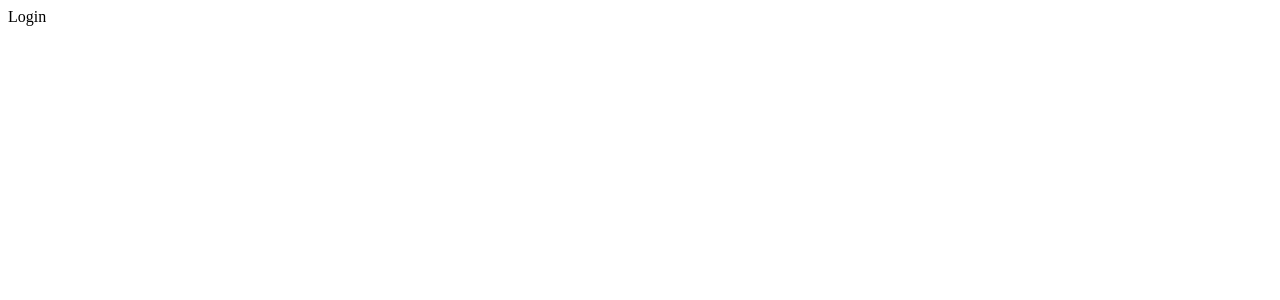
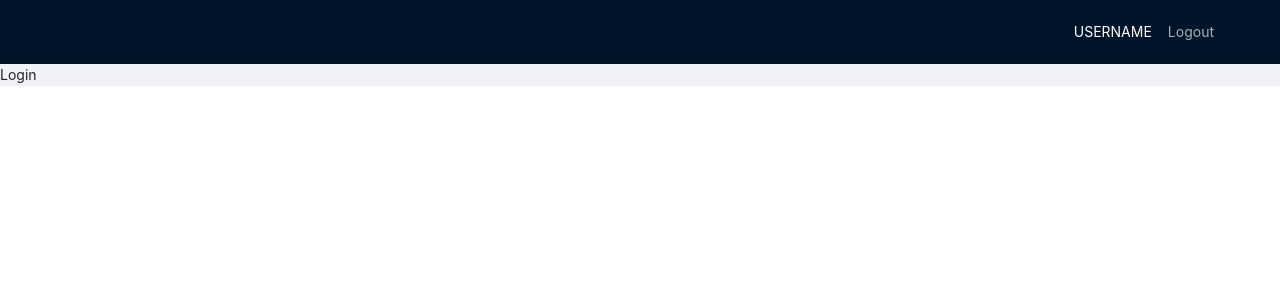
Before and after one commit to tminus0ne/calendar-todo, a React (Create React App) app: page /login in a window 1280 px wide. Shown: the top 300 px of the page. Built offline with nearby package versions, Linux system fonts and the light colour scheme.

Commit message:
add Navbar component

```diff
--- a/src/App.css
+++ b/src/App.css
@@ -1,38 +1 @@
-.App {
-  text-align: center;
-}
-
-.App-logo {
-  height: 40vmin;
-  pointer-events: none;
-}
-
-@media (prefers-reduced-motion: no-preference) {
-  .App-logo {
-    animation: App-logo-spin infinite 20s linear;
-  }
-}
-
-.App-header {
-  background-color: #282c34;
-  min-height: 100vh;
-  display: flex;
-  flex-direction: column;
-  align-items: center;
-  justify-content: center;
-  font-size: calc(10px + 2vmin);
-  color: white;
-}
-
-.App-link {
-  color: #61dafb;
-}
-
-@keyframes App-logo-spin {
-  from {
-    transform: rotate(0deg);
-  }
-  to {
-    transform: rotate(360deg);
-  }
-}
+@import '~antd/dist/antd.css';
--- a/src/App.tsx
+++ b/src/App.tsx
@@ -1,11 +1,19 @@
 import React from 'react';
+import { Layout } from 'antd';
+
 import AppRouter from './components/AppRouter';
+import Navbar from './components/Navbar';
+
+import './App.css';
 
 const App: React.FC = () => {
     return (
-        <div>
-          <AppRouter />
-        </div>
+        <Layout>
+          <Navbar />
+          <Layout.Content>
+            <AppRouter />
+          </Layout.Content>
+        </Layout>
     );
 };
 
--- /dev/null
+++ b/src/components/Navbar.tsx
@@ -0,0 +1,45 @@
+import React from 'react';
+import { useHistory } from 'react-router';
+import { Layout, Menu, Row } from 'antd';
+
+import { RoutesNames } from '../router';
+
+const Navbar: React.FC = () => {
+    const history = useHistory();
+
+    const auth = true;
+
+    return (
+        <Layout.Header>
+            <Row justify="end" align="middle">
+                {auth ?
+                <>
+                    <div style={{ color: 'white' }}>
+                        USERNAME
+                    </div>
+                    <Menu theme="dark" mode="vertical" selectable={false}>
+                        <Menu.Item
+                            onClick={() => console.log('Logout')}
+                            key={1}
+                        >
+                            Logout
+                        </Menu.Item>
+                    </Menu>
+                </>
+                :
+                <Menu theme="dark" mode="vertical" selectable={false}>
+                    <Menu.Item
+                        onClick={() => history.push(RoutesNames.LOGIN)}
+                        key={1}
+                    >
+                        Login
+                    </Menu.Item>
+                </Menu>
+                }
+            </Row>
+
+        </Layout.Header>
+    );
+};
+
+export default Navbar;
```
Also changed, not shown: 1 other file (tests, documents, lock files or other folders).
